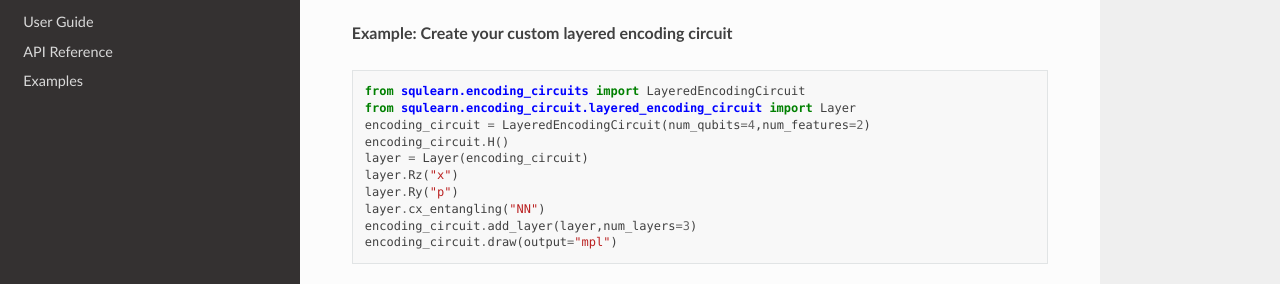
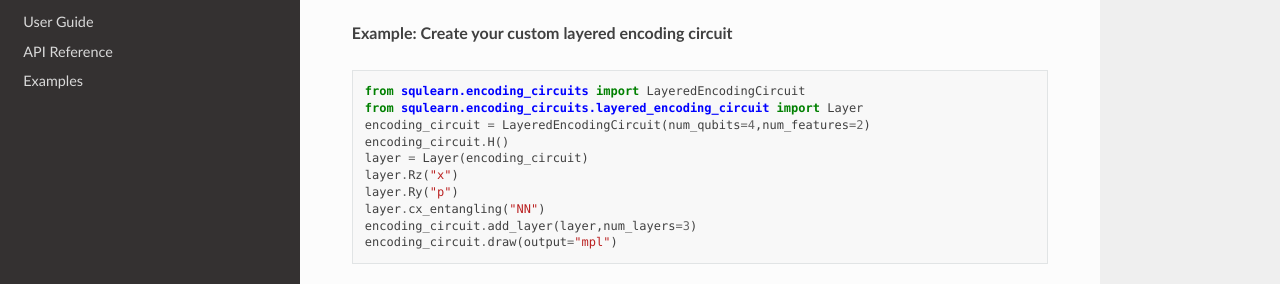
Before and after one commit to sQUlearn/squlearn, a Sphinx documentation site: the page built from docs/user_guide/feature_maps.rst, in a window 1280 px wide and 900 px high, scrolled down 2112 px, cut to the strip 159-443 px from the top of the window. Built offline with Sphinx 7.4.7 and the Read the Docs theme 2.0.0, drawn with Linux system fonts in a browser that asks for light colours; pages that are not in the unit, such as notebooks, are missing from menus.

Commit message:
Fixed more parts of wrong auto-refactor from pycharm

```diff
--- a/docs/user_guide/feature_maps.rst
+++ b/docs/user_guide/feature_maps.rst
@@ -124,7 +124,7 @@
 Two-qubit gates are applied either in a nearest neighbor fashion or by entangling all qubits.
 You can construct the layered encoding circuit using either a Qiskit Quantum circuit-inspired approach
 or by providing a string using the
-:meth:`LayeredEncodingCircuit.from_string() <squlearn.encoding_circuit.LayeredEncodingCircuit.from_string>`
+:meth:`LayeredEncodingCircuit.from_string() <squlearn.encoding_circuits.LayeredEncodingCircuit.from_string>`
 method. For detailed instructions on the string format, please refer to the documentation of
 the :class:`LayeredEncodingCircuit` class.
 
@@ -133,7 +133,7 @@
 .. code-block:: python
 
    from squlearn.encoding_circuits import LayeredEncodingCircuit
-   from squlearn.encoding_circuit.layered_encoding_circuit import Layer
+   from squlearn.encoding_circuits.layered_encoding_circuit import Layer
    encoding_circuit = LayeredEncodingCircuit(num_qubits=4,num_features=2)
    encoding_circuit.H()
    layer = Layer(encoding_circuit)
@@ -146,7 +146,7 @@
 .. plot::
 
    from squlearn.encoding_circuits import LayeredEncodingCircuit
-   from squlearn.encoding_circuit.layered_encoding_circuit import Layer
+   from squlearn.encoding_circuits.layered_encoding_circuit import Layer
    encoding_circuit = LayeredEncodingCircuit(num_qubits=4,num_features=2)
    encoding_circuit.H()
    layer = Layer(encoding_circuit)
@@ -220,7 +220,7 @@
 This class accepts an existing quantum encoding circuit as input and generates derivatives of the
 encoding circuit with respect to its parameters or features. The derivative circuits are generated
 by leveraging the parameter-shift rule and are cached for future use.
-Use the function :meth:`get_derivative() <squlearn.encoding_circuit.EncodingCircuitDerivatives.get_derivative>`
+Use the function :meth:`get_derivative() <squlearn.encoding_circuits.EncodingCircuitDerivatives.get_derivative>`
 to obtain the derivative. There are several options to specify the derivative you want to obtain:
 
 1. Provide a string that specifies the derivative you want to obtain. A list of the available
```
Also changed, not shown: 2 other files.
